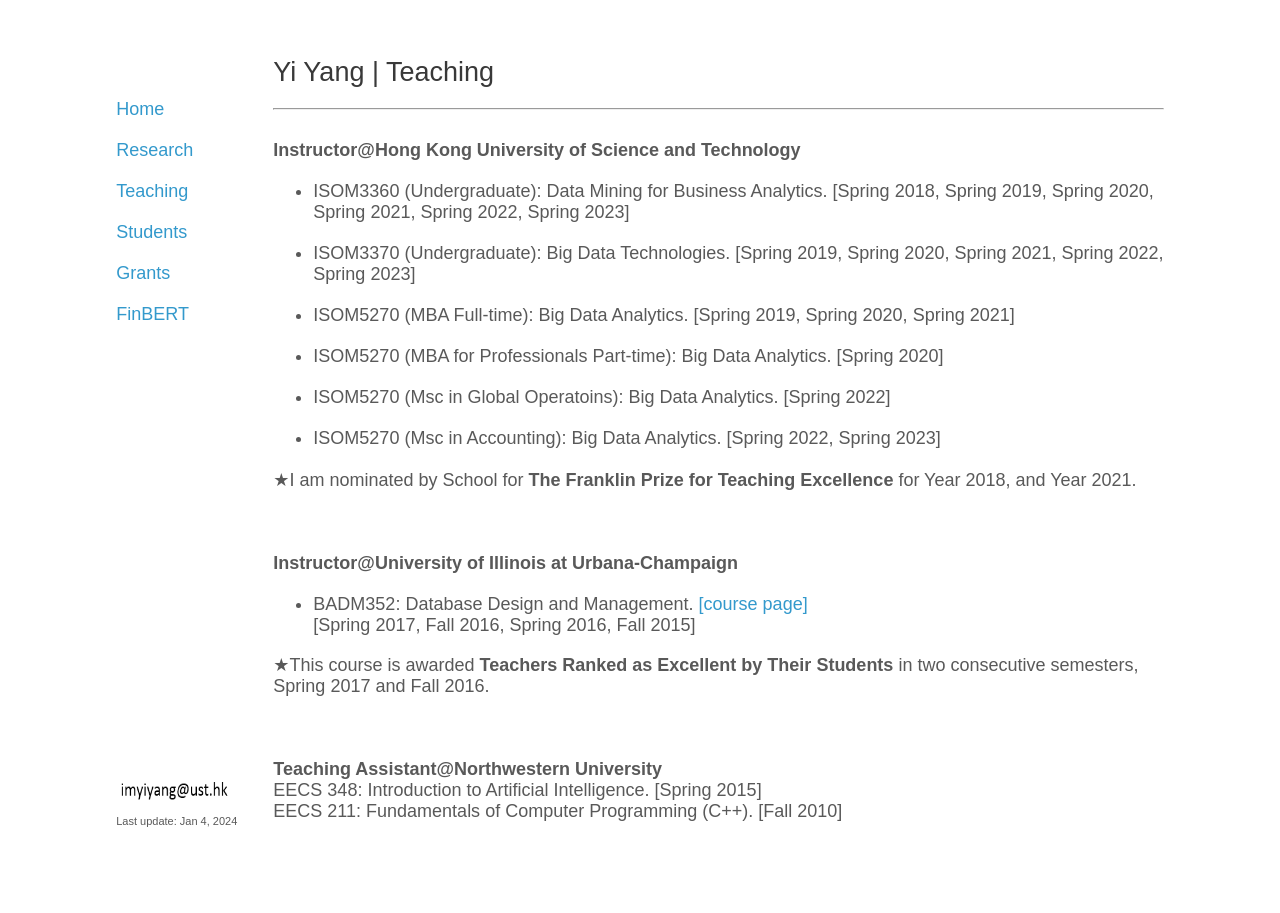
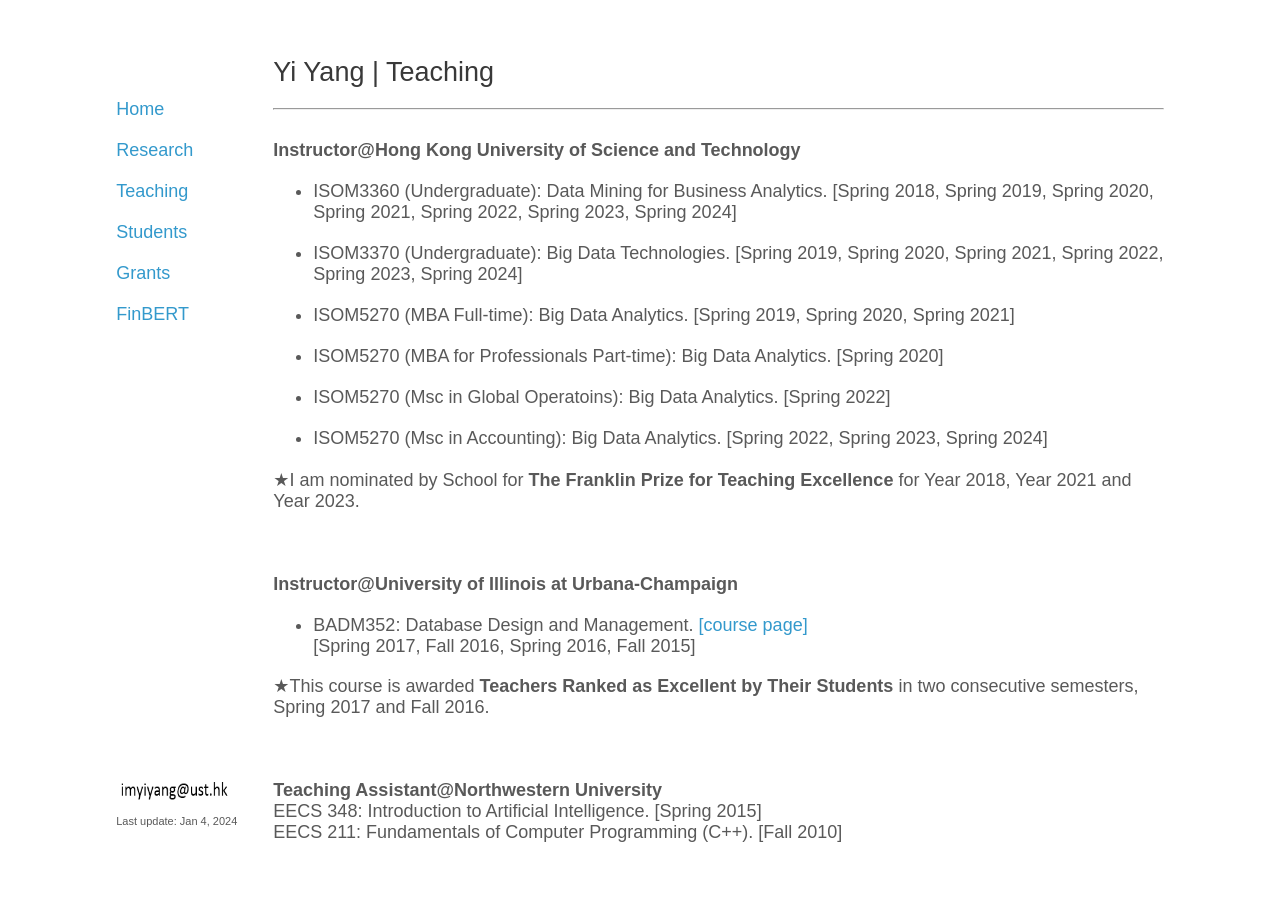
Before and after one commit to yya518/yya518.github.io, a Jekyll site: the page built from teaching.md, in a window 1280 px wide. Built offline with Jekyll 4.4.1, drawn with Linux system fonts in a browser that asks for light colours.

Commit message:
update cv

```diff
--- a/teaching.md
+++ b/teaching.md
@@ -9,9 +9,9 @@
 <br>
 **Instructor@Hong Kong University of Science and Technology**
 
-+ ISOM3360 (Undergraduate): Data Mining for Business Analytics. [Spring 2018, Spring 2019, Spring 2020, Spring 2021, Spring 2022, Spring 2023]
++ ISOM3360 (Undergraduate): Data Mining for Business Analytics. [Spring 2018, Spring 2019, Spring 2020, Spring 2021, Spring 2022, Spring 2023, Spring 2024]
 
-+ ISOM3370 (Undergraduate): Big Data Technologies. [Spring 2019, Spring 2020, Spring 2021, Spring 2022, Spring 2023]
++ ISOM3370 (Undergraduate): Big Data Technologies. [Spring 2019, Spring 2020, Spring 2021, Spring 2022, Spring 2023, Spring 2024]
 
 + ISOM5270 (MBA Full-time): Big Data Analytics. [Spring 2019, Spring 2020, Spring 2021]
 
@@ -19,10 +19,9 @@
 
 + ISOM5270 (Msc in Global Operatoins): Big Data Analytics. [Spring 2022]
 
-+ ISOM5270 (Msc in Accounting): Big Data Analytics. [Spring 2022, Spring 2023]
++ ISOM5270 (Msc in Accounting): Big Data Analytics. [Spring 2022, Spring 2023, Spring 2024]
 
-
-&#9733;I am nominated by School for **The Franklin Prize for Teaching Excellence** for Year 2018, and Year 2021.
+&#9733;I am nominated by School for **The Franklin Prize for Teaching Excellence** for Year 2018, Year 2021 and Year 2023.
 <br><br><br>
 
 
```
Also changed, not shown: research.md (+2 -2 lines), 1 other file.
